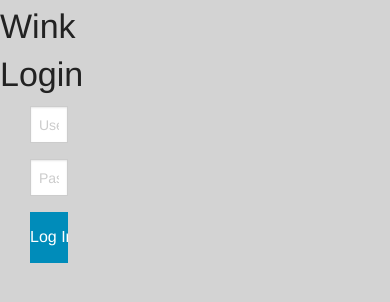
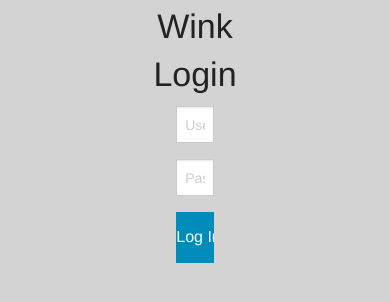
Before and after one commit to open-iot-stack/open-iot-web, a Flask app: page / in a window 390 px wide. Shown: the part 45-347 px from the top of the page. Run offline with Flask 2, Linux system fonts and the light colour scheme; some libraries are stand-ins or nearby versions.

Commit message:
fixed login to size for mobile

```diff
--- a/app/templates/core/index.html
+++ b/app/templates/core/index.html
@@ -1,8 +1,8 @@
 {% extends "layout.html" %}
 {% block body %}
 
-<h1 class="small-3">Wink Login</h1>
-<div class="small-3 large-3 large-centered columns">
+<center><h1 class="small-3">Wink Login</h1></center>
+<div class="small-3 large-3 large-centered columns small-centered">
   <div class="login-box">
   <div class="row">
   <div class="large-12 columns">
```
